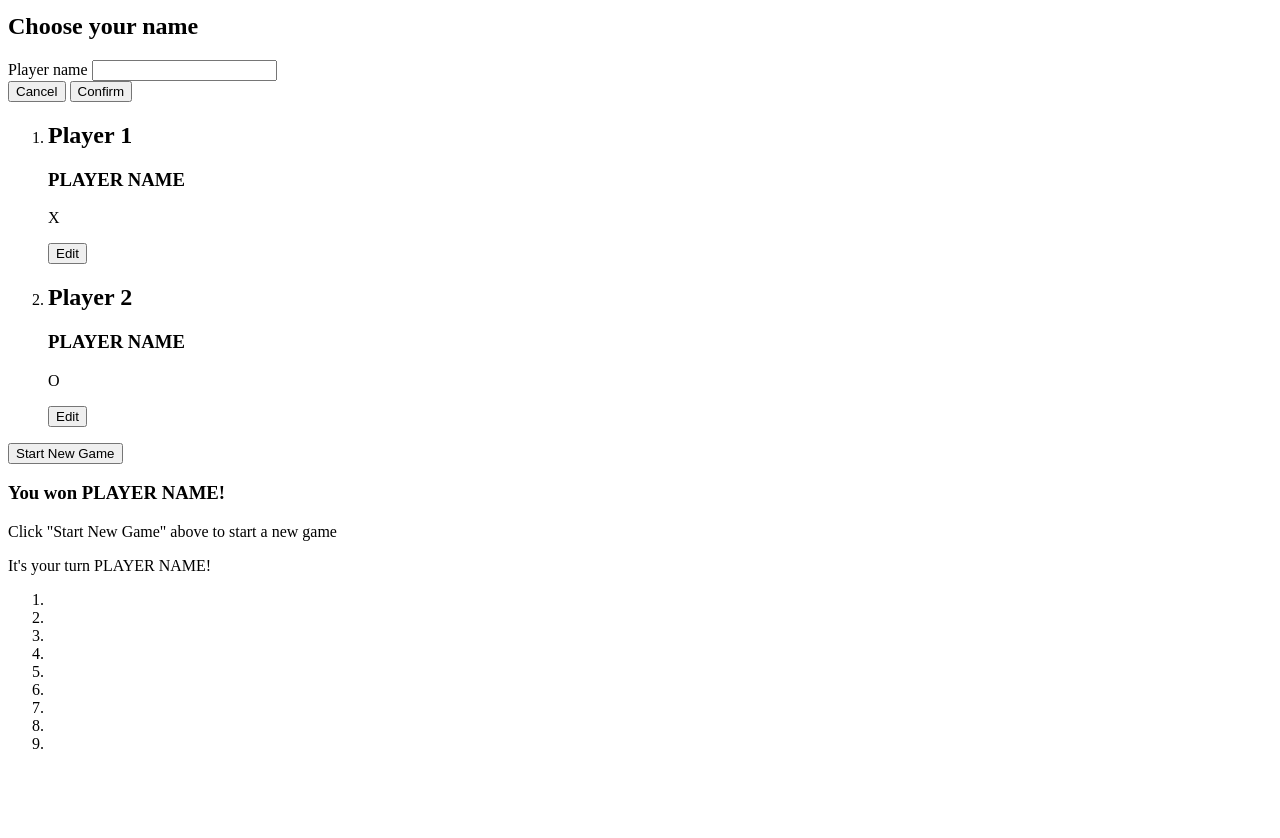
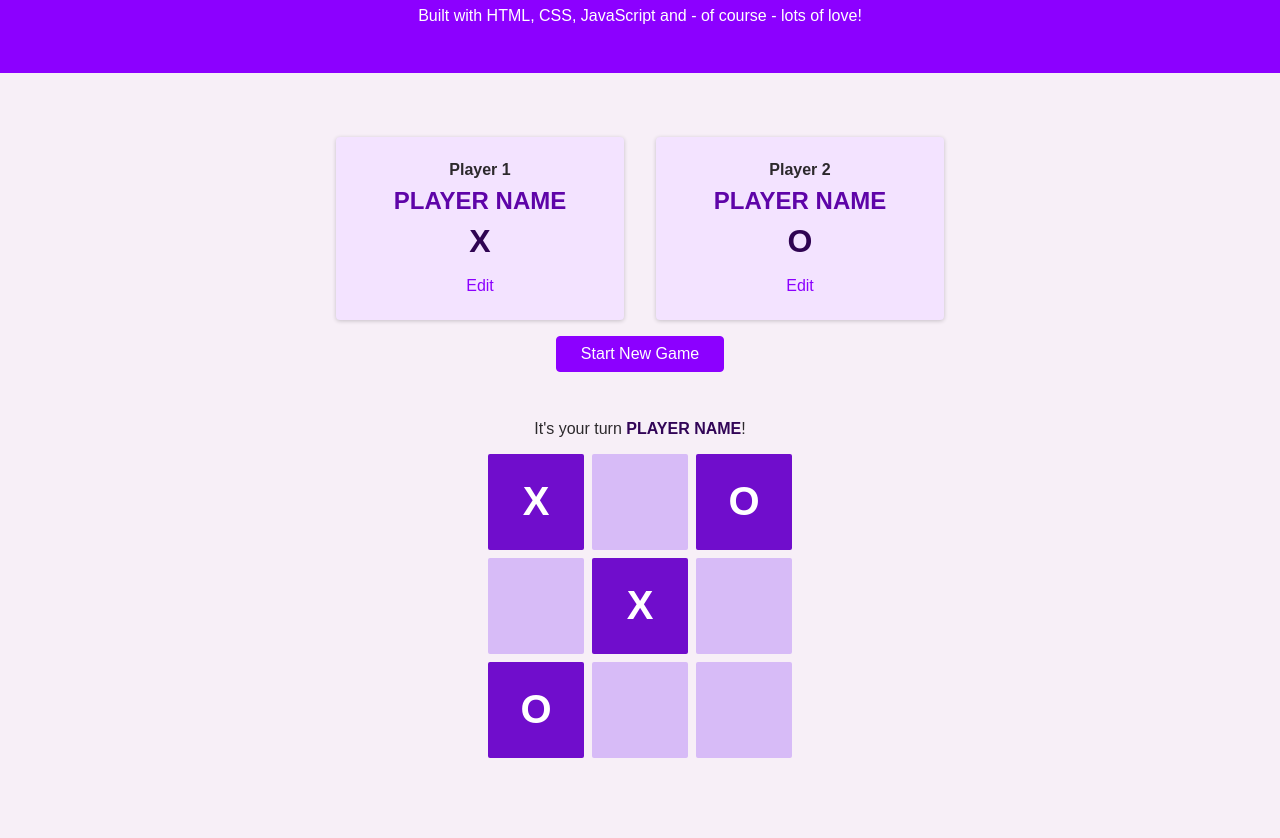
Before and after one commit to devvdaisy/tic-tac-toe-js, a plain HTML site: page index.html in a window 1280 px wide. Shown: the part 105-943 px from the top of the page. Before the commit the page ends 874 px from the top, so only its background shows below. Drawn offline with Linux system fonts and the light colour scheme.

Commit message:
Adding page styles

```diff
--- a/index.html
+++ b/index.html
@@ -4,24 +4,31 @@
         <meta charset="UTF-8" />
         <meta name="viewport" content="width=device-width, initial-scale=1.0" />
         <title>TIC TAC TOE</title>
-
+        <link rel="preconnect" href="https://fonts.googleapis.com" />
+        <link rel="preconnect" href="https://fonts.gstatic.com" crossorigin />
+        <link href="https://fonts.googleapis.com/css2?family=Open+Sans:ital,wght@0,300..800;1,300..800&display=swap" rel="stylesheet" />
+        <link rel="stylesheet" href="styles/styles.css">
+        <link rel="stylesheet" href="styles/overlays.css">
+        <link rel="stylesheet" href="styles/configuration.css">
+        <link rel="stylesheet" href="styles/game.css">
     </head>
     <body>
-        <header>
+        <div id="backdrop"></div>
+        <header id="main-header">
             <h1>Play Tic, Tac, Toe</h1>
             <p>Built with HTML, CSS, JavaScript and - of course - lots of love!</p>
         </header>
         <main>
-            <aside>
+            <aside class="modal" id="config-overlay">
                 <h2>Choose your name</h2>
                 <form>
-                    <div>
+                    <div class="form-control">
                         <label for="playername">Player name</label>
                         <input type="text" name="playername" id="playername" />
                     </div>
                     <div>
-                        <button type="button">Cancel</button>
-                        <button type="submit">Confirm</button>
+                        <button type="button" class="btn btn-alt">Cancel</button>
+                        <button type="submit" class="btn">Confirm</button>
                     </div>
                 </form>
             </aside>
@@ -31,38 +38,38 @@
                         <article>
                             <h2>Player 1</h2>
                             <h3>PLAYER NAME</h3>
-                            <p>X</p>
-                            <button>Edit</button>
+                            <p class="player-symbol">X</p>
+                            <button class="btn btn-alt">Edit</button>
                         </article>
                     </li>
                     <li>
                         <article>
                             <h2>Player 2</h2>
                             <h3>PLAYER NAME</h3>
-                            <p>O</p>
-                            <button>Edit</button>
+                            <p class="player-symbol">O</p>
+                            <button class="btn btn-alt">Edit</button>
                         </article>
                     </li>
                 </ol>
-                <button>Start New Game</button>
+                <button class="btn">Start New Game</button>
             </section>
             <section id="active-game">
-                <article>
-                    <h3>You won <span id="winner-name">PLAYER NAME</span>!</h3>
+                <article id="game-over">
+                    <h2>You won <span id="winner-name">PLAYER NAME</span>!</h2>
                     <p>Click "Start New Game" above to start a new game</p>
                 </article>
 
                 <p>It's your turn <span id="active-player-name">PLAYER NAME</span>!</p>
-                <ol>
+                <ol id="game-board">
+                    <li class="disabled">X</li>
                     <li></li>
+                    <li class="disabled">O</li>
+
                     <li></li>
+                    <li class="disabled">X</li>
                     <li></li>
 
-                    <li></li>
-                    <li></li>
-                    <li></li>
-
-                    <li></li>
+                    <li class="disabled">O</li>
                     <li></li>
                     <li></li>
                 </ol>
--- /dev/null
+++ b/styles/configuration.css
@@ -0,0 +1,66 @@
+#config-overlay {
+    text-align: center;
+}
+
+#config-overlay h2 {
+    margin: 0.5rem 0;
+}
+
+.form-control {
+    margin: 0.5rem 0;
+}
+
+.form-control label {
+    display: block;
+    margin-bottom: 0.5rem;
+    font-weight: bold;
+}
+
+.form-control input {
+    font: inherit;
+    border: 1px solid rgb(204, 204, 204);
+    width: 15rem;
+    padding: 0.35rem;
+}
+
+#game-configuration {
+    width: 90%;
+    max-width: 40rem;
+    margin: 3rem auto;
+    text-align: center;
+}
+
+#game-configuration ol {
+    list-style: none;
+    margin: 0;
+    padding: 0;
+    display: flex;
+}
+
+#game-configuration li {
+    margin: 1rem;
+    padding: 1rem;
+    width: 50%;
+    background-color: rgb(243, 227, 255);
+    border-radius: 4px;
+    box-shadow: 0 1px 4px rgba(0, 0, 0, 0.2);
+
+}
+
+#game-configuration h2 {
+    font-size: 1rem;
+    margin: 0.5rem 0 ;
+}
+
+#game-configuration h3 {
+    font-size: 1.5rem;
+    margin: 0.5rem 0;
+    color: rgb(94, 4, 168);
+}
+
+.player-symbol {
+    font-size: 2rem;
+    font-weight: bold;
+    color: rgb(47, 4, 82);
+    margin: 0.5rem 0;
+}
--- /dev/null
+++ b/styles/game.css
@@ -0,0 +1,60 @@
+#active-game {
+    text-align: center;
+    margin: 2rem 0 5rem 0;
+    /* display: none; */
+}
+
+#game-over {
+    width: 90%;
+    max-width: 40rem;
+    margin: auto;
+    padding: 1rem 2rem;
+    background-color: rgb(50, 5, 87);
+    color: white;
+    box-shadow: 0 2px 8px rgba(0, 0, 0, 0.2);
+    border-radius: 4px;
+    display: none;
+
+}
+
+#game-over h2 {
+    font-size: 2.5rem;
+    margin: 0.5rem 0;
+}
+
+#active-player-name {
+    font-weight: bold;
+    color: rgb(50, 5, 87);
+}
+
+#game-board {
+    list-style: none;
+    margin: 1rem 0;
+    padding: 0;
+    display: grid;
+    grid-template-columns: repeat(3, 6rem);
+    grid-template-rows: repeat(3, 6rem);
+    justify-content: center;
+    gap: 0.5rem;
+}
+
+#game-board li {
+    background-color: rgb(215, 187, 247);
+    border-radius: 2px;
+    cursor: pointer;
+    display: flex;
+    justify-content: center;
+    align-items: center;
+    font-size: 2.5rem;
+    font-weight: bold;
+}
+
+#game-board li:hover {
+    background-color: rgb(112, 13, 204);
+}
+
+#game-board li.disabled {
+    background-color: rgb(112, 13, 204);
+    color: white;
+    cursor: default;
+}
--- /dev/null
+++ b/styles/overlays.css
@@ -0,0 +1,29 @@
+.modal {
+    position: fixed;
+    top: 20%;
+    left: 5%;
+    width: 90%;
+    background-color: white;
+    padding: 1rem;
+    border-radius: 6px;
+    box-shadow: 0 2px 8px rgba(0, 0, 0, 0.2);
+    display: none;
+}
+
+#backdrop {
+    position: fixed;
+    top: 0;
+    left: 0;
+    width: 100%;
+    height: 100%;
+    background-color: rgba(0, 0, 0, 0.7);
+    display: none;
+}
+
+
+@media (min-width: 48rem) {
+    .modal {
+        left: calc(50% - 20rem);
+        width: 40rem;
+    }
+}
--- /dev/null
+++ b/styles/styles.css
@@ -0,0 +1,39 @@
+body {
+    margin: 0;
+    font-family: 'Open-sans', sans-serif;
+    color: rgb(44, 41, 44);
+    background-color: rgb(247, 239, 247);
+}
+
+#main-header {
+    background-color: rgb(140, 0, 255);
+    color: white;
+    padding: 2rem 5%;
+    text-align: center;
+}
+
+.btn {
+    font: inherit;
+    padding: 0.5rem 1.5rem;
+    background-color: rgb(140, 0, 255);
+    border: 1px solid rgb(140, 0, 255);
+    color: white;
+    border-radius: 4px;
+    cursor: pointer;
+}
+
+.btn-alt {
+    background-color: transparent;
+    border-color: transparent;
+    color: rgb(140, 0, 255);
+}
+
+.btn:hover {
+    background-color: rgb(79,10,190);
+    border-color: rgb(79,10,190);
+}
+
+.btn-alt:hover {
+    background-color: rgb(230, 201, 252);
+    border-color: transparent;
+}
```
